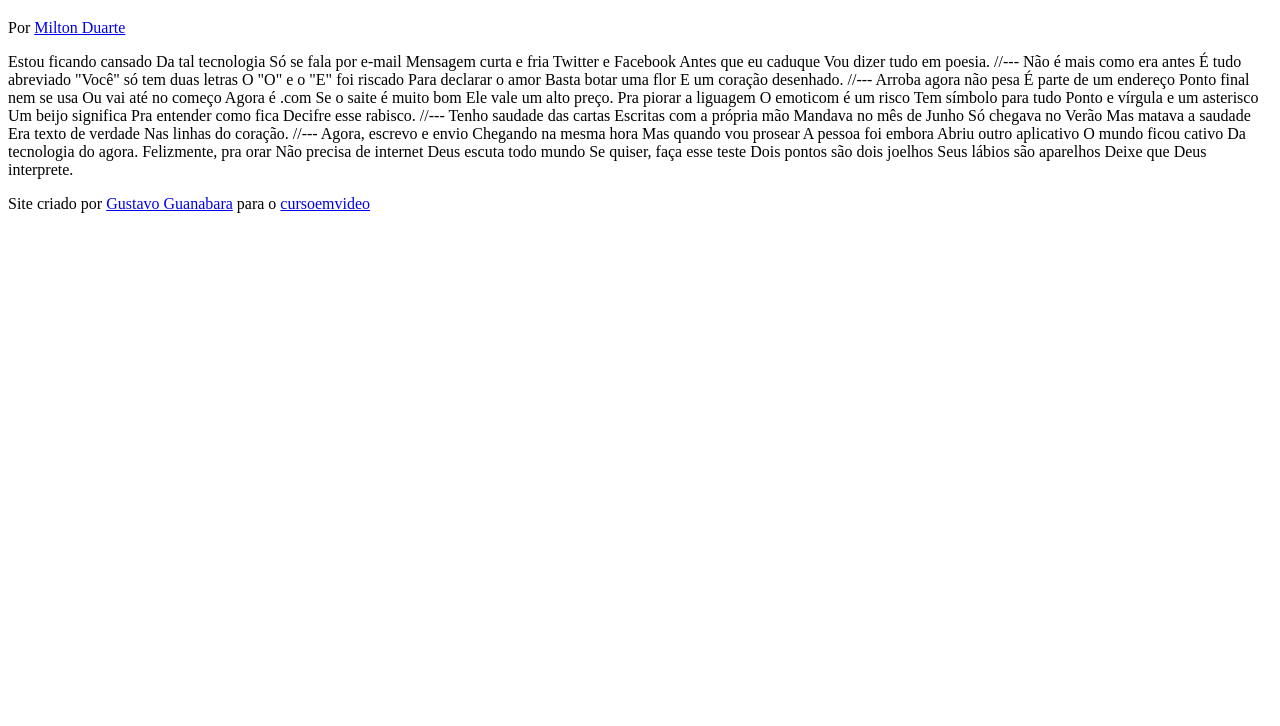
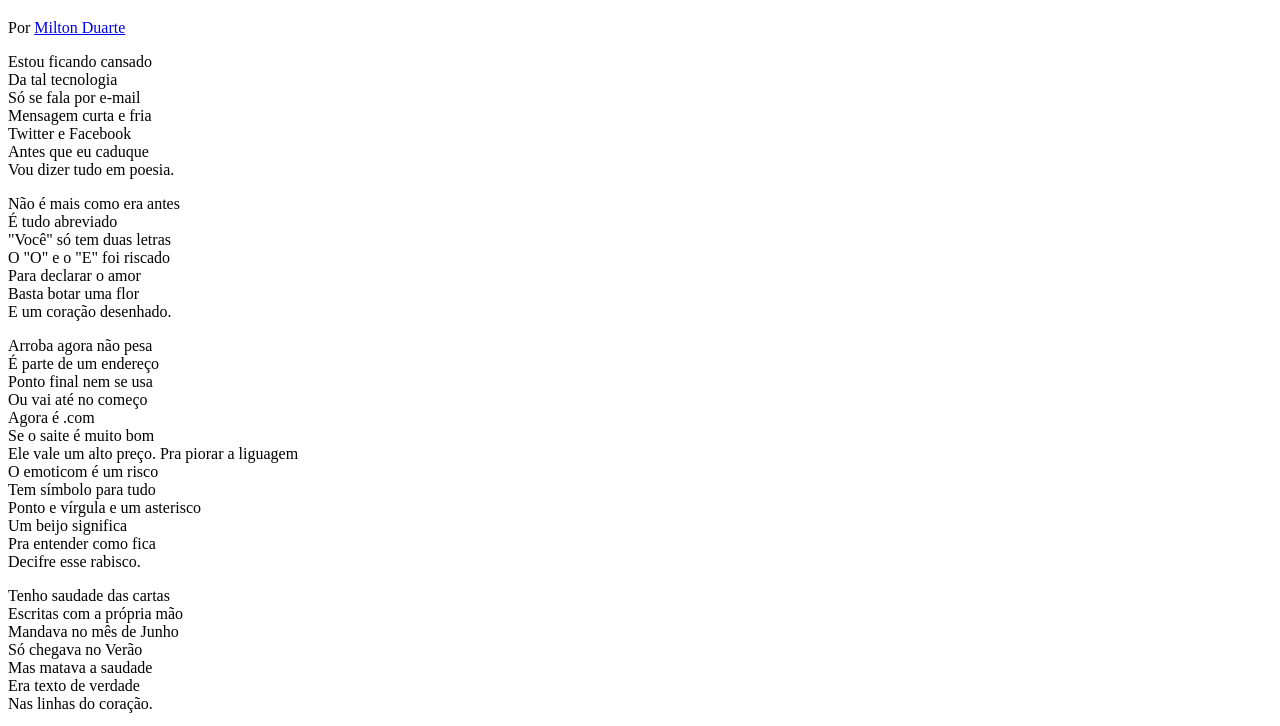
Before and after one commit to GabrielLuizFonseca/desafio-cordel, a plain HTML site: page index.html in a window 1280 px wide. Shown: the part 61-787 px from the top of the page. Drawn offline with Linux system fonts and the light colour scheme.

Commit message:
2 atualizacao

```diff
--- /dev/null
+++ b/estilo/style.css
@@ -0,0 +1 @@
+@charset "UTF-8";
--- a/index.html
+++ b/index.html
@@ -4,6 +4,7 @@
     <meta charset="UTF-8">
     <meta name="viewport" content="width=device-width, initial-scale=1.0">
     <title>Mordel Mordeno</title>
+    <link rel="stylesheet" href="estilo/style.css">
 </head>
 <body>
     <header>
@@ -15,69 +16,83 @@
         </p>
     </header>
 
-    Estou ficando cansado
-    Da tal tecnologia
-    Só se fala por e-mail
-    Mensagem curta e fria
-    Twitter e Facebook
-    Antes que eu caduque
-    Vou dizer tudo em poesia.
+    <section>
+        <p>
+            Estou ficando cansado <br>
+            Da tal tecnologia <br>
+            Só se fala por e-mail <br>
+            Mensagem curta e fria <br>
+            Twitter e Facebook <br>
+            Antes que eu caduque <br>
+            Vou dizer tudo em poesia.
+        </p>
+    </section>
 
-    //---
 
-    Não é mais como era antes
-    É tudo abreviado
-    "Você" só tem duas letras
-    O "O" e o "E" foi riscado
-    Para declarar o amor
-    Basta botar uma flor
-    E um coração desenhado.
+    <section>
+        <p>
+            Não é mais como era antes <br>
+            É tudo abreviado <br>
+            "Você" só tem duas letras <br>
+            O "O" e o "E" foi riscado <br>
+            Para declarar o amor <br>
+            Basta botar uma flor <br>
+            E um coração desenhado.
+        </p>
+    </section>
 
-    //---
 
-    Arroba agora não pesa
-    É parte de um endereço
-    Ponto final nem se usa
-    Ou vai até no começo
-    Agora é .com
-    Se o saite é muito bom
-    Ele vale um alto preço.
+    <section>
+        <p>
+            Arroba agora não pesa <br>
+            É parte de um endereço <br>
+            Ponto final nem se usa <br>
+            Ou vai até no começo <br>
+            Agora é .com <br>
+            Se o saite é muito bom <br>
+            Ele vale um alto preço.
+            Pra piorar a liguagem <br>
+            O emoticom é um risco <br>
+            Tem símbolo para tudo <br>
+            Ponto e vírgula e um asterisco <br>
+            Um beijo significa <br>
+            Pra entender como fica <br>
+            Decifre esse rabisco.
+        </p>
+    </section>
 
-    Pra piorar a liguagem
-    O emoticom é um risco
-    Tem símbolo para tudo
-    Ponto e vírgula e um asterisco
-    Um beijo significa
-    Pra entender como fica
-    Decifre esse rabisco.
 
-    //---
+    <section>
+        <p>
+            Tenho saudade das cartas <br>
+            Escritas com a própria mão <br>
+            Mandava no mês de Junho <br>
+            Só chegava no Verão <br>
+            Mas matava a saudade <br>
+            Era texto de verdade <br>
+            Nas linhas do coração.
+        </p>
+    </section>
 
-    Tenho saudade das cartas
-    Escritas com a própria mão
-    Mandava no mês de Junho
-    Só chegava no Verão
-    Mas matava a saudade
-    Era texto de verdade
-    Nas linhas do coração.
 
-    //---
-
-    Agora, escrevo e envio
-    Chegando na mesma hora
-    Mas quando vou prosear
-    A pessoa foi embora
-    Abriu outro aplicativo
-    O mundo ficou cativo
-    Da tecnologia do agora.
-
-    Felizmente, pra orar
-    Não precisa de internet
-    Deus escuta todo mundo
-    Se quiser, faça esse teste
-    Dois pontos são dois joelhos
-    Seus lábios são aparelhos
-    Deixe que Deus interprete.
+    <section>
+        <p>
+            Agora, escrevo e envio <br>
+            Chegando na mesma hora <br>
+            Mas quando vou prosear <br>
+            A pessoa foi embora <br>
+            Abriu outro aplicativo <br>
+            O mundo ficou cativo <br>
+            Da tecnologia do agora.
+            Felizmente, pra orar <br>
+            Não precisa de internet <br>
+            Deus escuta todo mundo <br>
+            Se quiser, faça esse teste <br>
+            Dois pontos são dois joelhos <br>
+            Seus lábios são aparelhos <br>
+            Deixe que Deus interprete.
+        </p>
+    </section>
 
     <footer>
         <p>Site criado por <a href="https://gustavoguanabara.github.io" target="_blank">Gustavo Guanabara</a> para o <a href="https://www.cursoemvideo.com" target="_blank">cursoemvideo</a></p>
```
